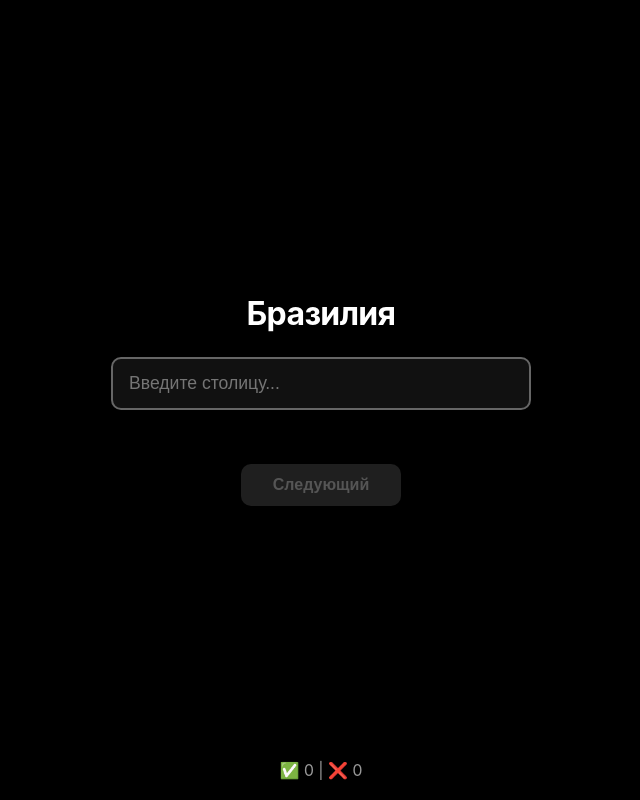
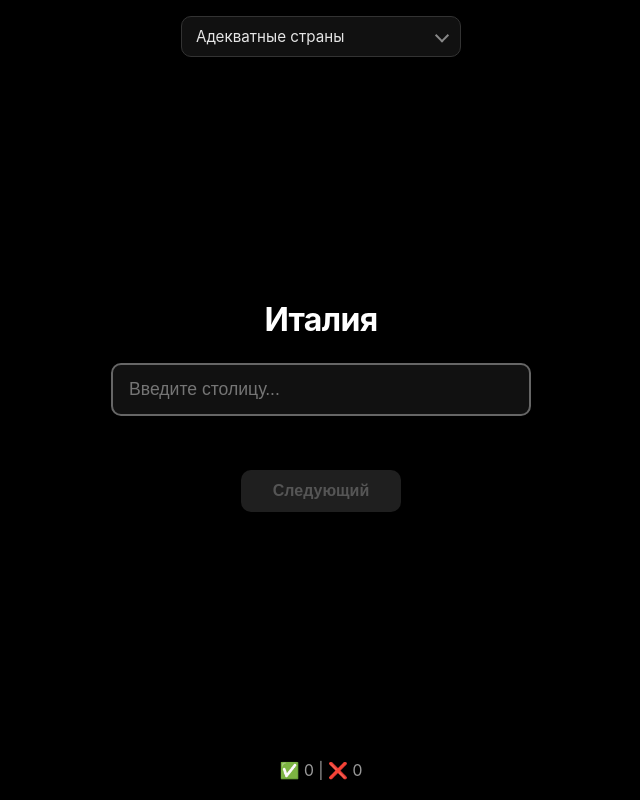
Before and after one commit to Showydima1222/showydima.github.io, a plain HTML site: page interactive/countries.html in a window 1280 px wide. Shown: the whole page, without its empty margins (319-959 px from the left). Drawn offline with Linux system fonts and the light colour scheme.

Commit message:
custom list

```diff
--- a/interactive/countries.html
+++ b/interactive/countries.html
@@ -1,3 +1,4 @@
+
 <!DOCTYPE html>
 <html lang="ru">
 <head>
@@ -19,7 +20,59 @@
       display: flex;
       align-items: center;
       justify-content: center;
-      padding: 20px;
+      padding: 72px 20px 60px;
+    }
+
+    .top-bar {
+      position: fixed;
+      top: 0;
+      left: 0;
+      right: 0;
+      padding: 16px 20px;
+      display: flex;
+      justify-content: center;
+      z-index: 200;
+    }
+
+    .select-wrapper {
+      position: relative;
+      width: 100%;
+      max-width: 280px;
+    }
+
+    #list-select {
+      width: 100%;
+      appearance: none;
+      -webkit-appearance: none;
+      background-color: #111111;
+      color: #e5e5e5;
+      border: 1px solid #333333;
+      border-radius: 10px;
+      padding: 10px 36px 10px 14px;
+      font-size: 0.95rem;
+      font-family: inherit;
+      cursor: pointer;
+      outline: none;
+      transition: border-color 0.15s ease, color 0.15s ease;
+    }
+
+    #list-select:hover,
+    #list-select:focus {
+      border-color: #666666;
+      color: #ffffff;
+    }
+
+    .select-wrapper::after {
+      content: "";
+      position: absolute;
+      right: 14px;
+      top: 50%;
+      width: 8px;
+      height: 8px;
+      border-right: 2px solid #888888;
+      border-bottom: 2px solid #888888;
+      transform: translateY(-65%) rotate(45deg);
+      pointer-events: none;
     }
 
     .container {
@@ -158,6 +211,12 @@
   </style>
 </head>
 <body>
+  <header class="top-bar">
+    <div class="select-wrapper">
+      <select id="list-select" aria-label="Выбор списка стран"></select>
+    </div>
+  </header>
+
   <main class="container">
     <div id="country-name" class="country-name"></div>
 
@@ -182,7 +241,46 @@
   <footer id="stats" class="stats">✅ 0 | ❌ 0</footer>
 
   <script>
-    const DATA = [
+    const COUNTRY_LISTS = {
+      reasonable: {
+        label: "Адекватные страны",
+        items: [
+          // Заполни свой список ниже по формату { country: "Страна", capital: "Столица" }
+          { country: "Франция", capital: "Париж" },
+          { country: "Германия", capital: "Берлин" },
+          { country: "Италия", capital: "Рим" },
+          { country: "Испания", capital: "Мадрид" },
+          { country: "Великобритания", capital: "Лондон" },
+          { country: "Австрия", capital: "Вена" },
+          { country: "Беларусь", capital: "Минск" },
+          { country: "Ватикан", capital: "Ватикан" },
+          { country: "Греция", capital: "Афины" },
+          { country: "Дания", capital: "Копенгаген" },
+          { country: "Ирландия", capital: "Дублин" },
+          { country: "Исландия", capital: "Рейкьявик" },
+          { country: "Испания", capital: "Мадрид" },
+          { country: "Италия", capital: "Рим" },
+          { country: "Латвия", capital: "Рига" },
+          { country: "Литва", capital: "Вильнюс" },
+          { country: "Люксембург", capital: "Люксембург" },
+          { country: "Нидерланды", capital: "Амстердам" },
+          { country: "Норвегия", capital: "Осло" },
+          { country: "Польша", capital: "Варшава" },
+          { country: "Сербия", capital: "Белград" },
+          { country: "Финляндия", capital: "Хельсинки" },
+          { country: "Франция", capital: "Париж" },
+          { country: "Швейцария", capital: "Берн" },
+          { country: "Швеция", capital: "Стокгольм" },
+          { country: "Эстония", capital: "Таллин" },
+            { country: "США", capital: "Вашингтон" },
+          { country: "Канада", capital: "Оттава" },
+          { country: "Бразилия", capital: "Бразилиа" },
+          { country: "Мексика", capital: "Мехико" }
+        ]
+      },
+      all: {
+        label: "Все страны (48)",
+        items: [
           // Европа (44 страны)
           { country: "Австрия", capital: "Вена" },
           { country: "Албания", capital: "Тирана" },
@@ -211,7 +309,6 @@
           { country: "Нидерланды", capital: "Амстердам" },
           { country: "Норвегия", capital: "Осло" },
           { country: "Польша", capital: "Варшава" },
-      { country: "Португалия", capital: "Лиссабон" },
           { country: "Россия", capital: "Москва" },
           { country: "Румыния", capital: "Бухарест" },
           { country: "Сан-Марино", capital: "Сан-Марино" },
@@ -234,7 +331,9 @@
           { country: "Канада", capital: "Оттава" },
           { country: "Бразилия", capital: "Бразилиа" },
           { country: "Мексика", capital: "Мехико" }
-    ];
+        ]
+      }
+    };
 
     const PRAISES = [
       "Молодец, умница!",
@@ -244,10 +343,7 @@
       "Безупречно!"
     ];
 
-    const ALL_CAPITALS = [...new Set(DATA.map((item) => item.capital))].sort((a, b) =>
-      a.localeCompare(b, "ru")
-    );
-
+    const listSelectEl = document.getElementById("list-select");
     const countryEl = document.getElementById("country-name");
     const inputEl = document.getElementById("capital-input");
     const dropdownEl = document.getElementById("dropdown");
@@ -255,6 +351,8 @@
     const nextBtn = document.getElementById("next-btn");
     const statsEl = document.getElementById("stats");
 
+    let activeData = [];
+    let activeCapitals = [];
     let queue = [];
     let currentItem = null;
     let lastCountry = null;
@@ -268,8 +366,34 @@
       return str.trim().toLowerCase().replace(/ё/g, "е");
     }
 
+    function initSelectMenu() {
+      Object.entries(COUNTRY_LISTS).forEach(([key, listObj]) => {
+        const option = document.createElement("option");
+        option.value = key;
+        option.textContent = listObj.label;
+        listSelectEl.appendChild(option);
+      });
+    }
+
+    function setCountryList(listKey) {
+      const selected = COUNTRY_LISTS[listKey];
+      if (!selected || selected.items.length === 0) return;
+
+      activeData = selected.items;
+      activeCapitals = [...new Set(activeData.map((item) => item.capital))].sort((a, b) =>
+        a.localeCompare(b, "ru")
+      );
+
+      queue = [];
+      lastCountry = null;
+      correctCount = 0;
+      wrongCount = 0;
+      updateStats();
+      nextQuestion();
+    }
+
     function refillQueue() {
-      const copy = [...DATA];
+      const copy = [...activeData];
       for (let i = copy.length - 1; i > 0; i--) {
         const j = Math.floor(Math.random() * (i + 1));
         [copy[i], copy[j]] = [copy[j], copy[i]];
@@ -298,10 +422,10 @@
         return;
       }
 
-      const startsWith = ALL_CAPITALS.filter((cap) =>
+      const startsWith = activeCapitals.filter((cap) =>
         normalize(cap).startsWith(normQuery)
       );
-      const includes = ALL_CAPITALS.filter(
+      const includes = activeCapitals.filter(
         (cap) => !normalize(cap).startsWith(normQuery) && normalize(cap).includes(normQuery)
       );
 
@@ -388,6 +512,10 @@
       inputEl.focus();
     }
 
+    listSelectEl.addEventListener("change", (e) => {
+      setCountryList(e.target.value);
+    });
+
     inputEl.addEventListener("input", () => {
       renderDropdown(inputEl.value);
     });
@@ -438,7 +566,8 @@
 
     nextBtn.addEventListener("click", nextQuestion);
 
-    nextQuestion();
+    initSelectMenu();
+    setCountryList("reasonable");
   </script>
 </body>
 </html>
```
Lines whose indentation alone changed are shown as unchanged.
